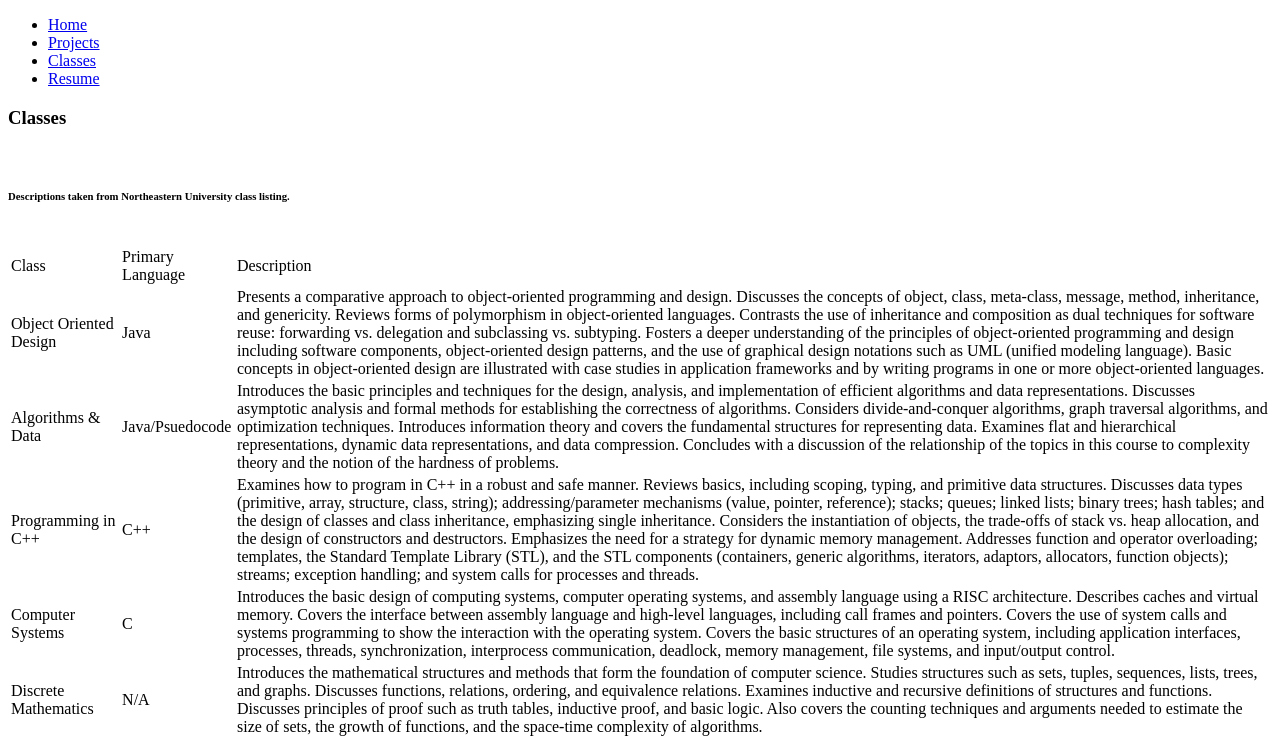
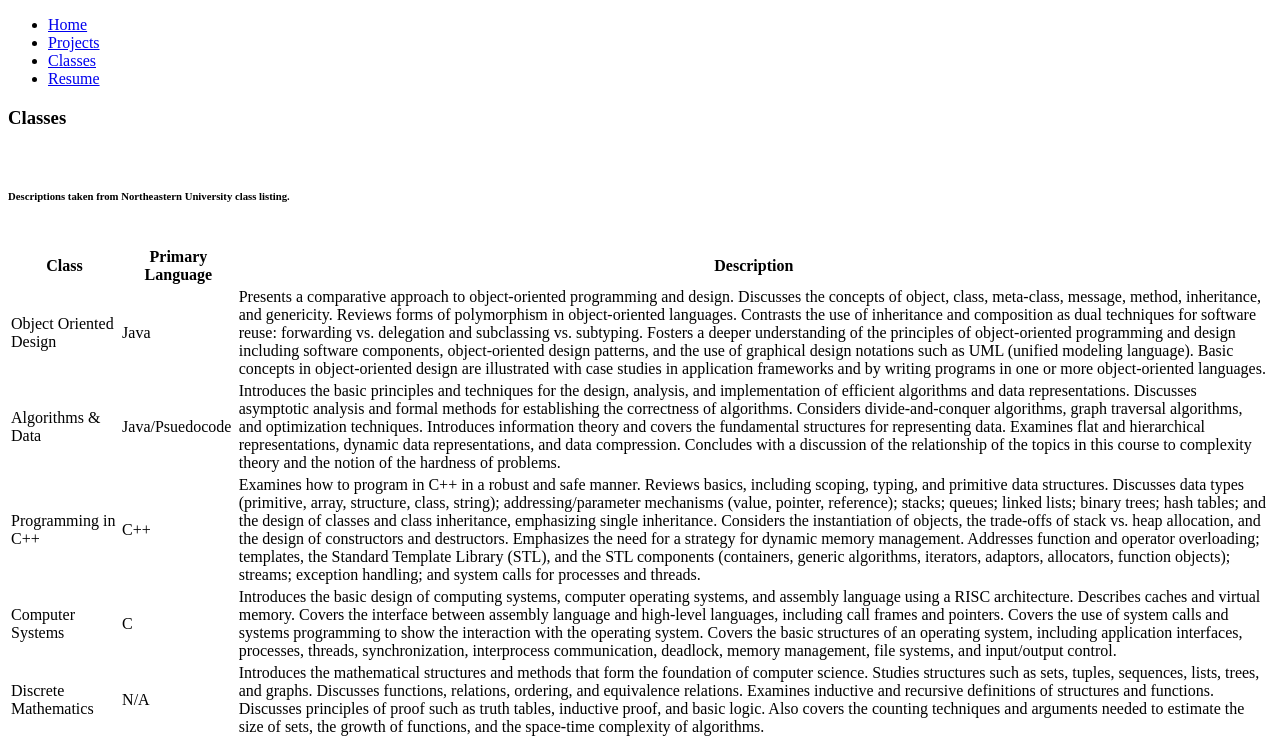
Before and after one commit to costaste/website, a React app: page /classes in a window 1280 px wide. Shown: the top 740 px of the page. Built offline with nearby package versions, Linux system fonts and the light colour scheme; the HTML template or start-up script is replaced by a standard one.

Commit message:
(WiP) remove comment and make header cells <th>

```diff
--- a/app/src/components/TableComponent/ExpandButton.jsx
+++ b/app/src/components/TableComponent/ExpandButton.jsx
@@ -19,7 +19,6 @@ class ExpandButton extends Component {
     render() {
         const { rowId } = this.props;
         if (this.state.expanded) {
-            // plus/minus for expand/collapse (could abstract into a component, render img based on prop)
             const icon = <img title='Click to collapse' src={require('../../../assets/images/minus.png')} onClick={() => this.handleClick(rowId )} className='drawerButton' />;
             return <td id={rowId  + '-collapse-button'} className='buttonCell'>{icon}</td>;
         } else {
--- a/app/src/components/TableComponent/Table.jsx
+++ b/app/src/components/TableComponent/Table.jsx
@@ -28,11 +28,9 @@ class Table extends Component {
       let cells = [];
       for (let col = 0; col < totalCols; col++) {
         let cellID = `cell${rowNum}-${col}`;
-        let cellType = (rowNum === 0 ? 'cellHeader' : 'cell');
-        // TODO use 'th' instead of 'td' for header row?
         rowNum === 0 ?
-        cells.push(<td key={col} id={cellID} className={cellType} colSpan={matrix[rowNum][col].span}>{matrix[rowNum][col].value}</td>) :
-        cells.push(<td key={col} id={cellID} className={cellType}>{matrix[rowNum][col]}</td>);
+        cells.push(<th key={col} id={cellID} className='cellHeader' colSpan={matrix[rowNum][col].span}>{matrix[rowNum][col].value}</th>) :
+        cells.push(<td key={col} id={cellID} className='cell'>{matrix[rowNum][col]}</td>);
       }
 
       // 1st part of conditional is only relevant to expandable tables
```
